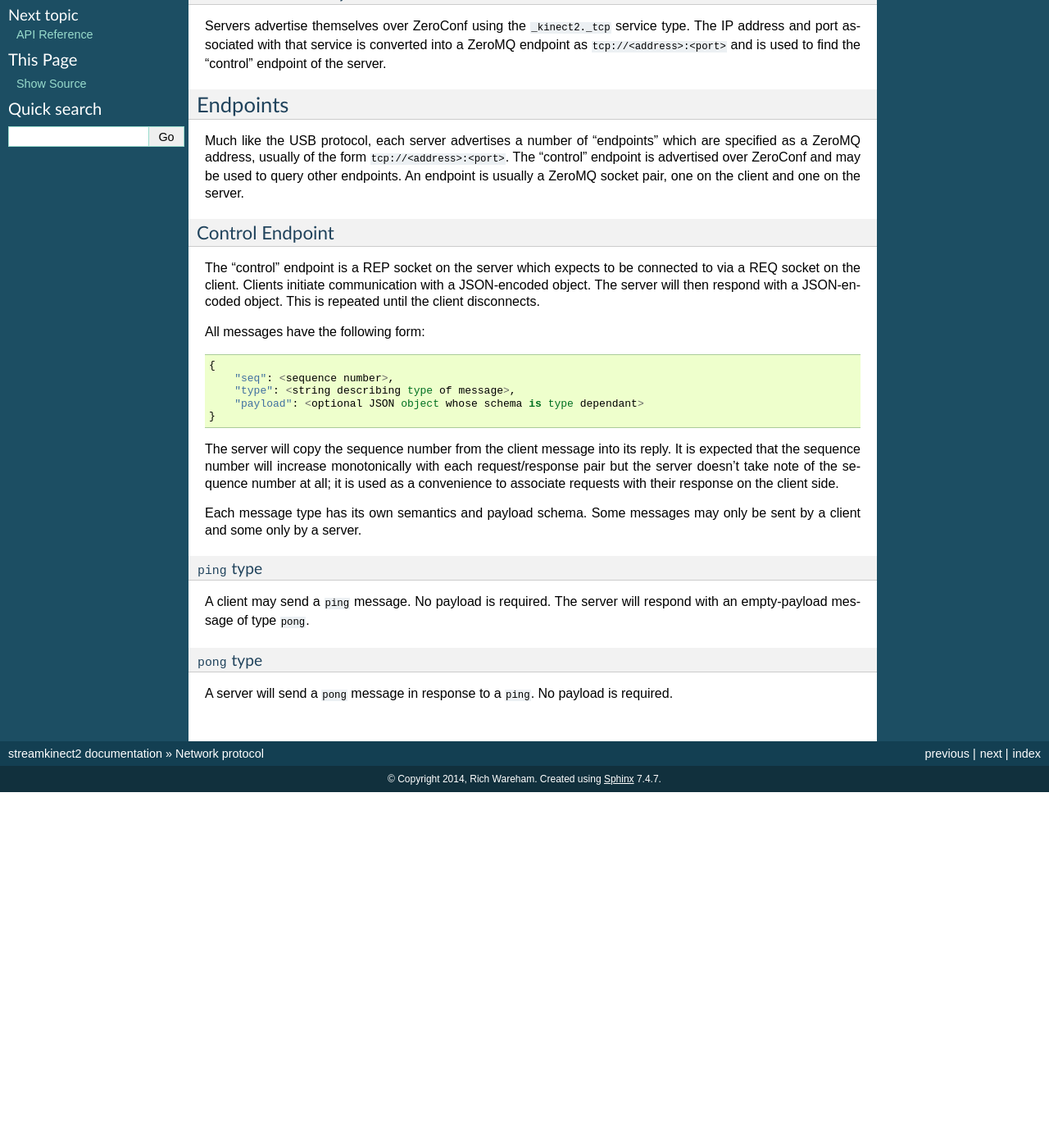
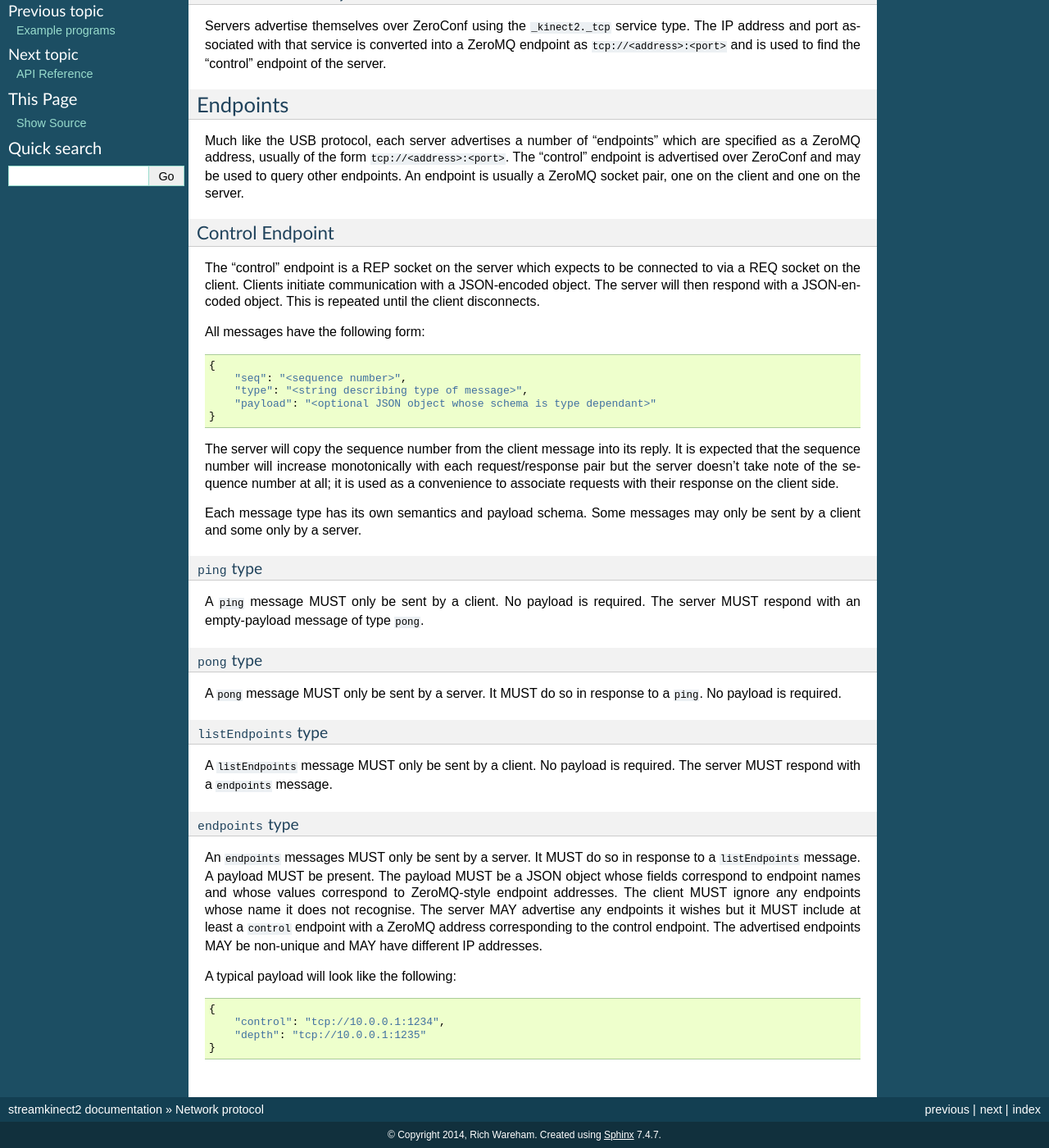
Before and after one commit to rjw57/streamkinect2, a Sphinx documentation site: the page built from docs/protocol.rst, in a window 1280 px wide and 1400 px high, scrolled down 226 px. Shown: the whole window at 82% size. Built offline with Sphinx 7.4.7, drawn with Linux system fonts in a browser that asks for light colours; before the commit the page ends 1192 px from its top, so only the background shows below that; some of the changed text lies outside the part shown.

Commit message:
docs: add description of endpoint message to protocol

```diff
--- a/docs/protocol.rst
+++ b/docs/protocol.rst
@@ -38,9 +38,9 @@
 All messages have the following form::
 
     {
-        "seq": <sequence number>,
-        "type": <string describing type of message>,
-        "payload": <optional JSON object whose schema is type dependant>
+        "seq": "<sequence number>",
+        "type": "<string describing type of message>",
+        "payload": "<optional JSON object whose schema is type dependant>"
     }
 
 The server will copy the sequence number from the client message into its
@@ -55,11 +55,36 @@
 ``ping`` type
 ~~~~~~~~~~~~~
 
-A client may send a ``ping`` message. No payload is required. The server will
-respond with an empty-payload message of type ``pong``.
+A ``ping`` message MUST only be sent by a client. No payload is required. The
+server MUST respond with an empty-payload message of type ``pong``.
 
 ``pong`` type
 ~~~~~~~~~~~~~
 
-A server will send a ``pong`` message in response to a ``ping``. No payload is
-required.
+A ``pong`` message MUST only be sent by a server. It MUST do so in response to
+a ``ping``.  No payload is required.
+
+``listEndpoints`` type
+~~~~~~~~~~~~~~~~~~~~~~
+
+A ``listEndpoints`` message MUST only be sent by a client. No payload is
+required. The server MUST respond with a ``endpoints`` message.
+
+``endpoints`` type
+~~~~~~~~~~~~~~~~~~
+
+An ``endpoints`` messages MUST only be sent by a server. It MUST do so in
+response to a ``listEndpoints`` message. A payload MUST be present. The payload
+MUST be a JSON object whose fields correspond to endpoint names and whose
+values correspond to ZeroMQ-style endpoint addresses. The client MUST ignore
+any endpoints whose name it does not recognise. The server MAY advertise any
+endpoints it wishes but it MUST include at least a ``control`` endpoint with a
+ZeroMQ address corresponding to the control endpoint. The advertised endpoints
+MAY be non-unique and MAY have different IP addresses.
+
+A typical payload will look like the following::
+
+    {
+        "control": "tcp://10.0.0.1:1234",
+        "depth": "tcp://10.0.0.1:1235"
+    }
```
